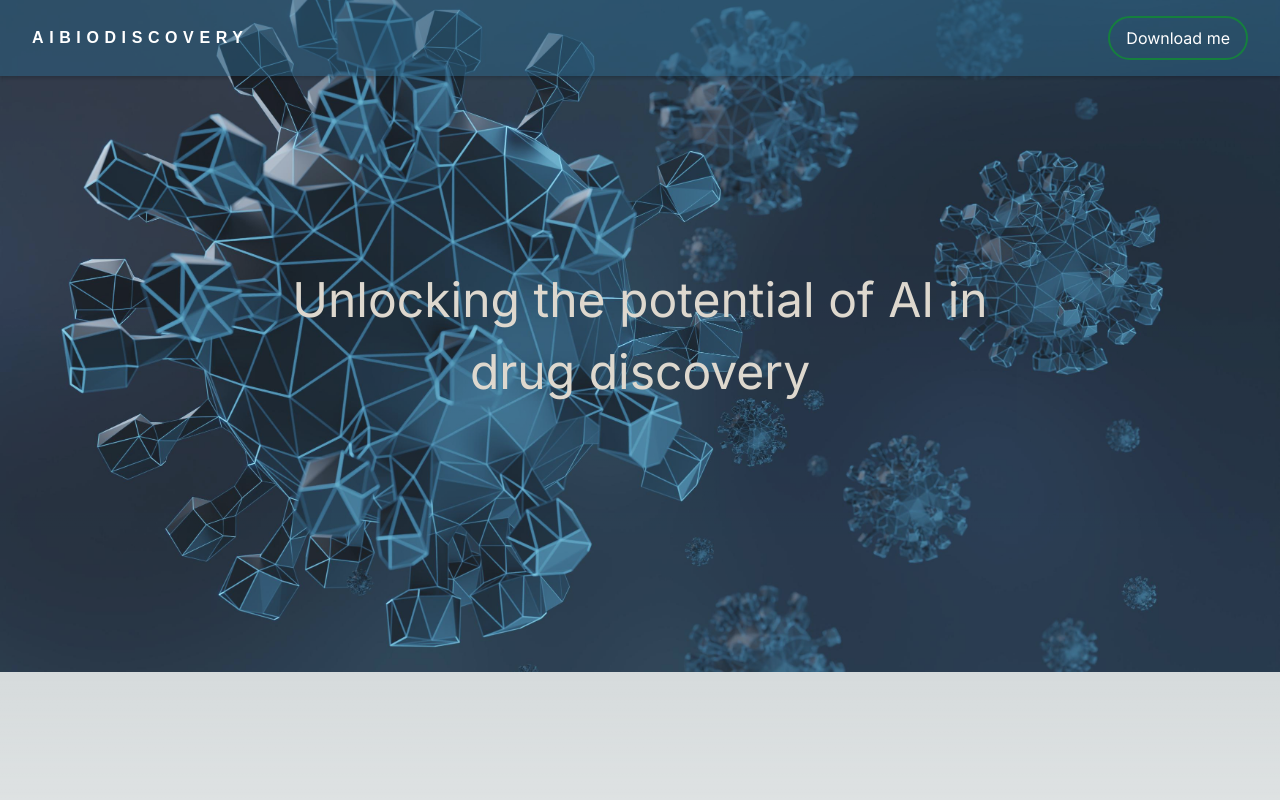
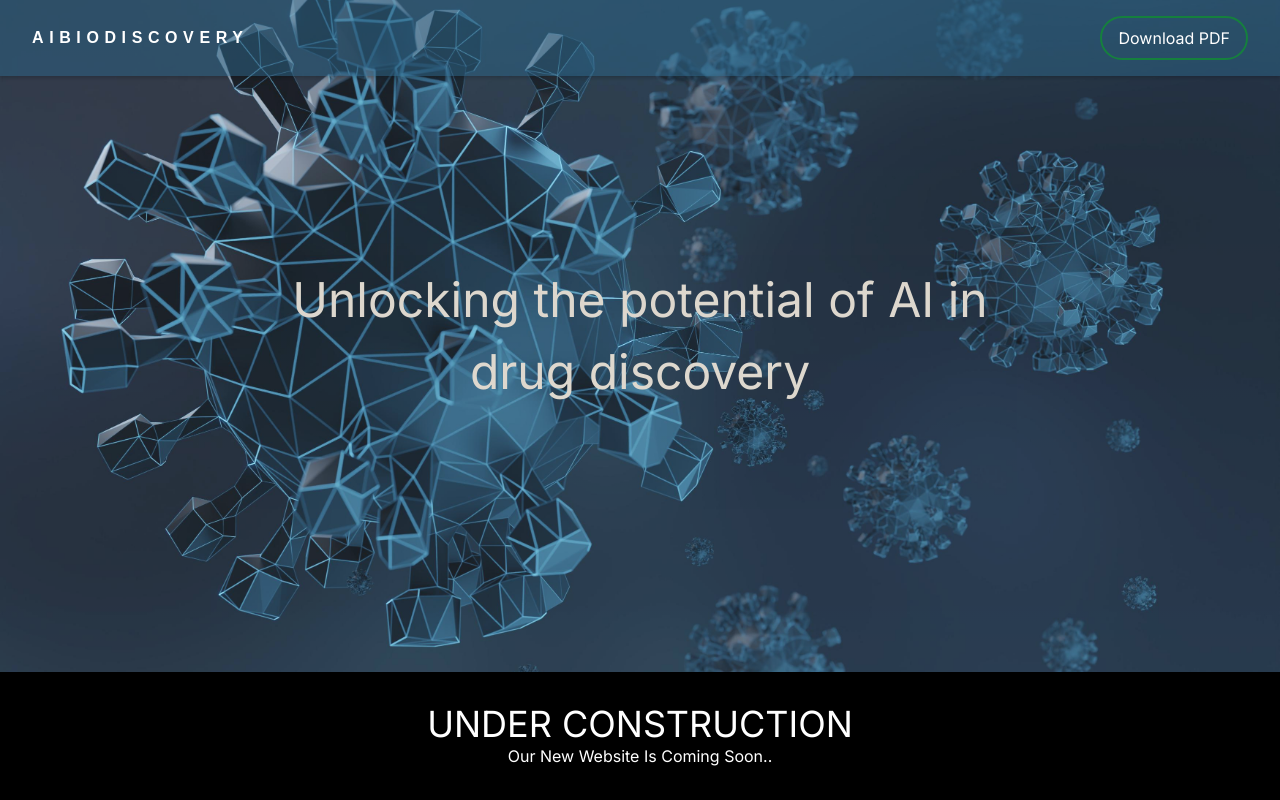
Before and after one commit to aneesbanjara/AiBio, a Next.js app: page / in a window 1280 px wide. Built offline with nearby package versions, Linux system fonts and the light colour scheme.

Commit message:
Remote download issue fixed in local but need remote check 3

```diff
--- a/app/page.tsx
+++ b/app/page.tsx
@@ -3,7 +3,10 @@ import Image from "next/image";
 export default function Home() {
   return (
     <main>
-
+     <div className="bg-black text-white text-center px-0 py-8">
+          <h2 className="text-4xl">UNDER CONSTRUCTION</h2>
+          <p className="">Our New Website Is Coming Soon..</p>
+        </div>
     </main>
   );
 }
--- a/components/main-header/MainHeader.tsx
+++ b/components/main-header/MainHeader.tsx
@@ -15,7 +15,7 @@ export default function MainHeader() {
         <Link href={"/"} className="flex justify-center items-center gap-8 no-underline font-extrabold text-white tracking-[0.35rem] uppercase font-['Montserrat',sans-serif]">
         AIBioDiscovery
         </Link>
-        <Link className="border-2 border-green-700 text-white px-4 py-2 rounded-3xl" href="/AIBioDiscovery.pdf" locale={false}>Download me</Link>
+        <Link className="border-2 border-green-700 text-white px-4 py-2 rounded-3xl hover:bg-[#1b384b88]" href="/AIBioDiscovery.pdf" locale={false}>Download PDF</Link>
 
       </header>
        </>
```
